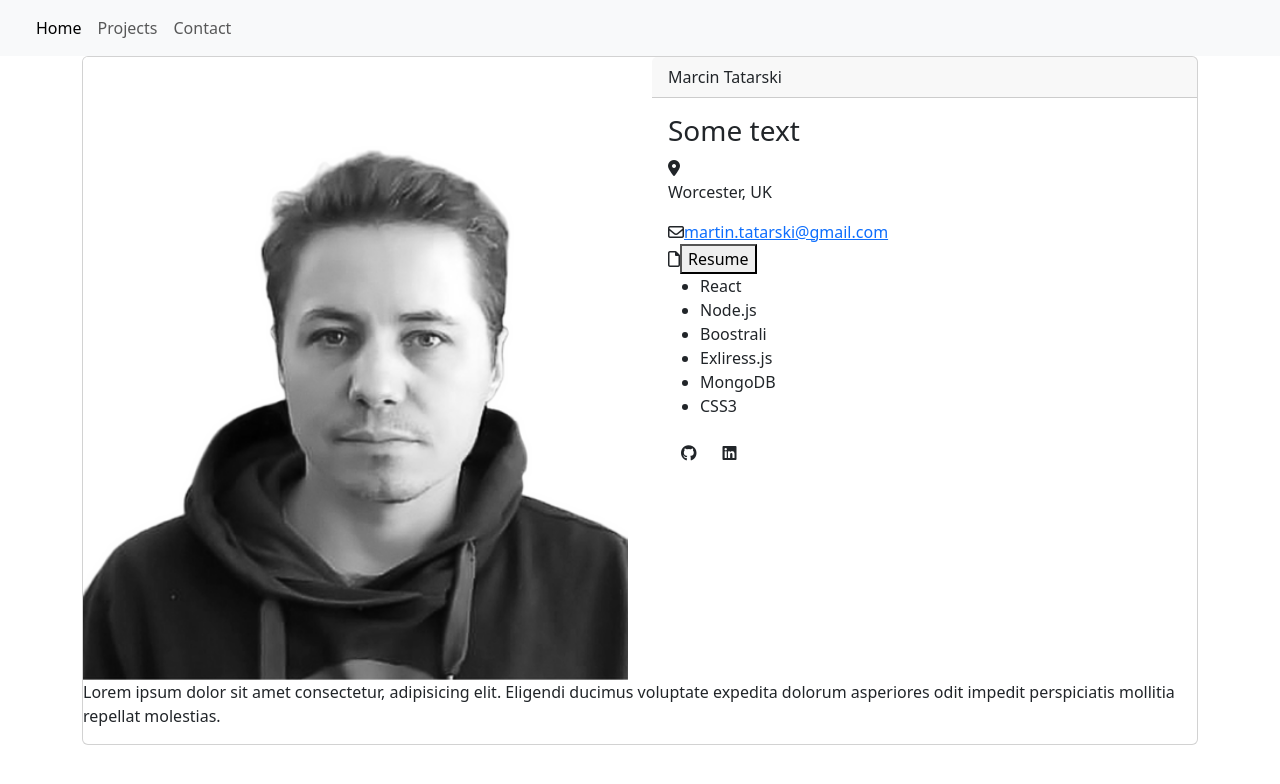
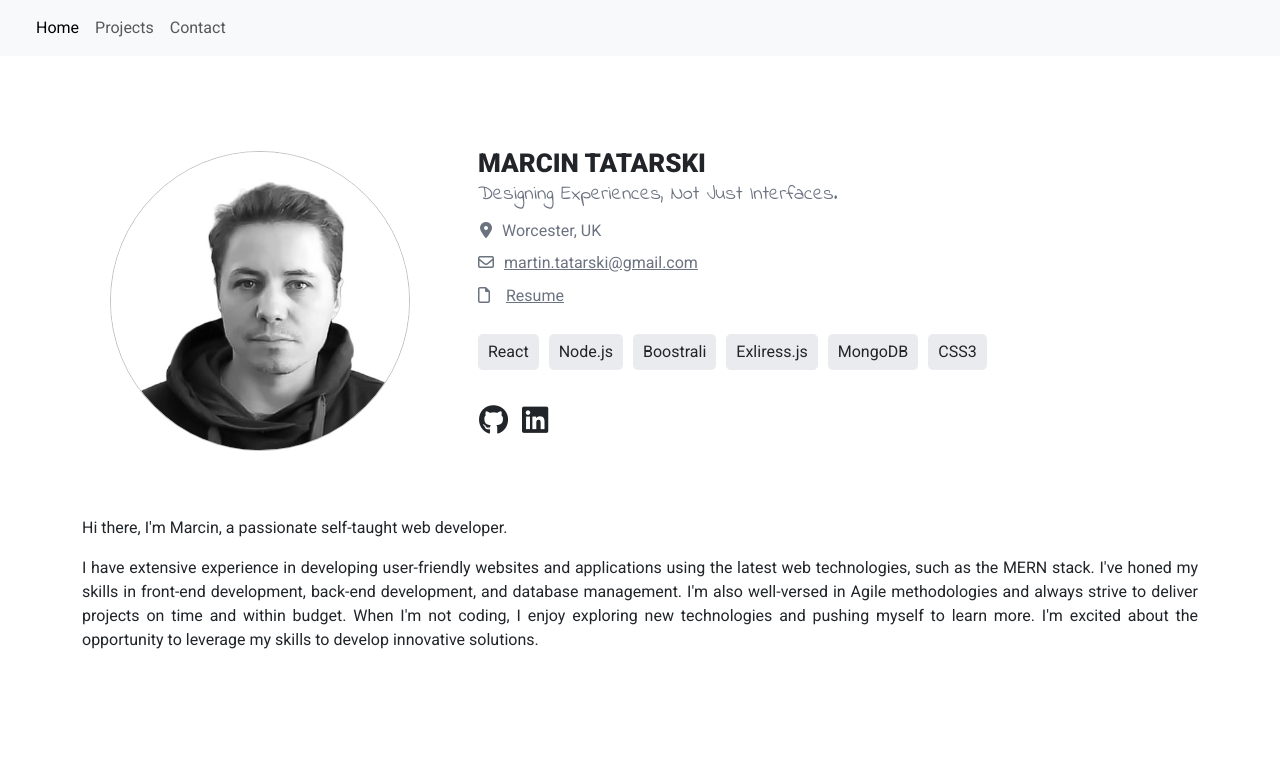
Before and after one commit to martindocs-bootcamp/mtatarski-react-portfolio, a React (Vite) app in the folder portfolio/: page /#/ in a window 1280 px wide. Shown: the top 784 px of the page. Built offline with nearby package versions, Linux system fonts and the light colour scheme.

Commit message:
Add styling to home page

```diff
--- a/portfolio/src/components/Home.jsx
+++ b/portfolio/src/components/Home.jsx
@@ -8,50 +8,53 @@ const Home = () => {
   }
 
   return (
-    <div className="card about">
+    <div className="card home">
       <div className="row">
-        <div className="col">
+        <div className="col col-md-4 d-flex justify-content-center align-items-center">
           <img
             src={profileImg}
-            className="card-img-top about-img"
+            className="card-img-top home-img"
             alt="Photo of Marcin Tatarski on a white background"
           />
         </div>
-        <div className="col">
-          <div className="card-header about-header">Marcin Tatarski</div>
-          <div className="card-body about-content">
-            <h3 className='about-statement'>Some text</h3>
-            <div className='about-location'>
-              <i className="fa-solid fa-location-dot"></i>
-              <p>Worcester, UK</p>
+        <div className="col col-md-8">
+          <div className="card-header home-header">Marcin Tatarski</div>
+          <div className="card-body home-content">
+            <h3 className='home-tagline'>Designing Experiences, Not Just Interfaces.</h3>
+            <div className='home-location d-flex align-items-baseline'>
+              <i className="fa-solid fa-location-dot home-icon"></i>
+              <div>Worcester, UK</div>
             </div>
-            <div className='about-email'>
-              <i className="fa-regular fa-envelope"></i>
+            <div className='home-email d-flex align-items-baseline'>
+              <i className="fa-regular fa-envelope home-icon"></i>
               <a href="mailo:martin.tatarski@gmail.com">martin.tatarski@gmail.com</a>
             </div>
-            <div className='about-resume'>
-              <i className="fa-regular fa-file"></i>
+            <div className='home-resume d-flex align-items-baseline'>
+              <i className="fa-regular fa-file home-icon"></i>
               <button onClick={openPdfInNewTab}>Resume</button>
             </div>
-            <ul className='about-skills'>
-              <li className='about-skill'>React</li>
-              <li className='about-skill'>Node.js</li>
-              <li className='about-skill'>Boostrali</li>
-              <li className='about-skill'>Exliress.js</li>
-              <li className='about-skill'>MongoDB</li>
-              <li className='about-skill'>CSS3</li>
+            <ul className='home-skills'>
+              <li className='home-skill'>React</li>
+              <li className='home-skill'>Node.js</li>
+              <li className='home-skill'>Boostrali</li>
+              <li className='home-skill'>Exliress.js</li>
+              <li className='home-skill'>MongoDB</li>
+              <li className='home-skill'>CSS3</li>
             </ul>
-            <div className='about-btn'>
-              <button className='btn about-btn-github'><i className="fa-brands fa-github"></i></button>
-              <button className='btn about-btn-linkedin'><i className="fa-brands fa-linkedin"></i></button>
+            <div className='home-btn'>
+              <button className='btn home-btn-github' title="GitHub"><i className="fa-brands fa-github"></i></button>
+              <button className='btn home-btn-linkedin' title="Linkedin"><i className="fa-brands fa-linkedin"></i></button>
             </div>
           </div>
         </div>
       </div>
-      <div className="row about-me">
+      <div className="row home-me">
         <div className="col">
-            <p className='about-me-txt'>
-              Lorem ipsum dolor sit amet consectetur, adipisicing elit. Eligendi ducimus voluptate expedita dolorum asperiores odit impedit perspiciatis mollitia repellat molestias.
+            <p className='home-me-text'>
+            Hi there, I&apos;m Marcin, a passionate self-taught web developer.
+            </p>
+            <p className='home-me-text'>
+            I have extensive experience in developing user-friendly websites and applications using the latest web technologies, such as the MERN stack. I&apos;ve honed my skills in front-end development, back-end development, and database management. I&apos;m also well-versed in Agile methodologies and always strive to deliver projects on time and within budget. When I&apos;m not coding, I enjoy exploring new technologies and pushing myself to learn more. I&apos;m excited about the opportunity to leverage my skills to develop innovative solutions.
             </p>
         </div>
       </div>
--- a/portfolio/src/sass/base/_base.scss
+++ b/portfolio/src/sass/base/_base.scss
@@ -0,0 +1,5 @@
+@import url('https://fonts.googleapis.com/css2?family=Indie+Flower&family=Roboto:wght@100;300;400;500;700;900&display=swap');
+
+body {
+  font-family: 'Roboto', sans-serif;
+}
--- a/portfolio/src/sass/main.scss
+++ b/portfolio/src/sass/main.scss
@@ -1,4 +1,8 @@
+@import "./base/base";
+
 // pages
+@import "./pages/container";
+@import "./pages/home";
 @import "./pages/projects";
 @import "./pages/project";
 
--- /dev/null
+++ b/portfolio/src/sass/pages/_container.scss
@@ -0,0 +1,4 @@
+.container {
+  margin-top: 80px;
+  margin-bottom: 50px;
+}
--- /dev/null
+++ b/portfolio/src/sass/pages/_home.scss
@@ -0,0 +1,97 @@
+.home {
+
+  border: 0;
+
+  &-img{
+    object-fit: cover;
+    aspect-ratio: 1;
+    border-radius: 50%;
+    width: 300px;
+    border: 1px solid rgba(0, 0, 0, 0.25);
+  }
+
+  &-header {
+    border: 0;
+    background: none;
+    font-size: 26px;
+    text-transform: uppercase;
+    font-weight: 900;
+    padding-bottom: 0;
+  }
+
+  &-content {
+    padding-top: 0;
+    line-height: 2;
+  }
+
+  &-tagline {
+    font-family: 'Indie Flower', sans-serif;
+    font-size: 20px;
+    color: rgba(107,114,128);
+  }
+
+  &-location, &-email, &-resume {
+    color: rgba(107,114,128);
+  }
+
+  &-location {
+    padding-left: 2px;
+  }
+
+  &-email a {
+    color: rgba(107,114,128);
+  }
+  &-email a:hover {
+    color: rgb(40, 147, 155);
+  }
+
+  &-resume button {
+    background: transparent;
+    border: none;
+    text-decoration: underline;
+    color: rgba(107,114,128);
+  }
+
+  &-resume button:hover {
+    color: rgb(40, 147, 155);
+  }
+
+  &-icon {
+    margin-right: 10px;
+  }
+
+  &-skills {
+    display: flex;
+    flex-wrap: wrap;
+    list-style: none;
+    margin-top: 16px;
+    padding-left: 0;
+  }
+
+  &-skill {
+    background: rgba(229,231,235,.8);
+    margin: 5px 10px 5px 0;
+    padding: 2px 10px;
+    border-radius: 5px;
+  }
+
+  &-btn button {
+    padding-left: 0;
+  }
+
+  &-btn-github, &-btn-linkedin {
+    font-size: 30px;
+  }
+
+  &-btn-github:hover, &-btn-linkedin:hover {
+    color: rgb(40, 147, 155);
+  }
+  &-me {
+    padding-top: 50px;
+  }
+
+  &-me-text {
+    text-align: justify;
+  }
+
+}
--- a/portfolio/src/sass/pages/_project.scss
+++ b/portfolio/src/sass/pages/_project.scss
@@ -1,5 +1,4 @@
 .project {
-  margin: 50px 0 50px;
   width: 60%;
   box-shadow: 0 2px 2px rgb(0,0,0, 0.4);
 
--- a/portfolio/src/sass/pages/_projects.scss
+++ b/portfolio/src/sass/pages/_projects.scss
@@ -1,5 +1,4 @@
 .projects {
-  padding: 50px 0 50px;
   row-gap: 35px;
 
   &-card a{
```
